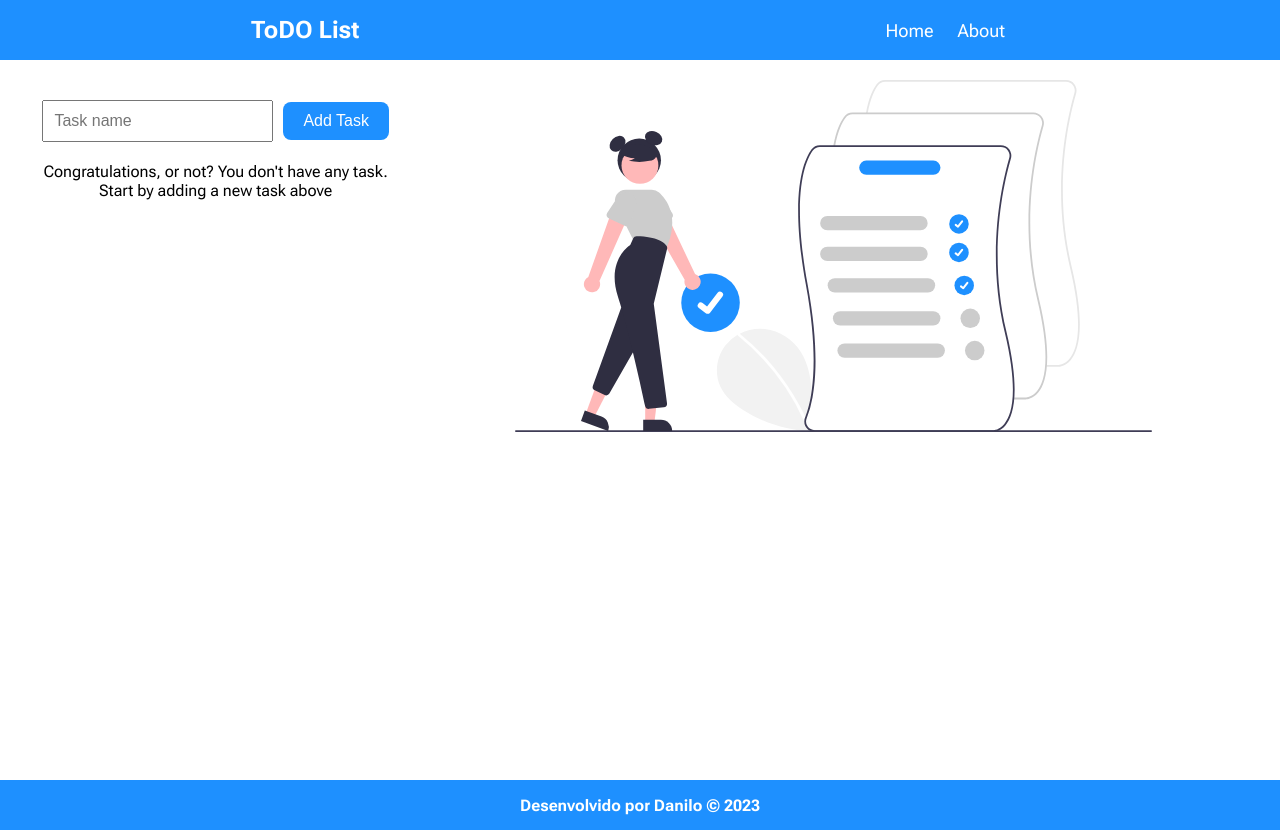
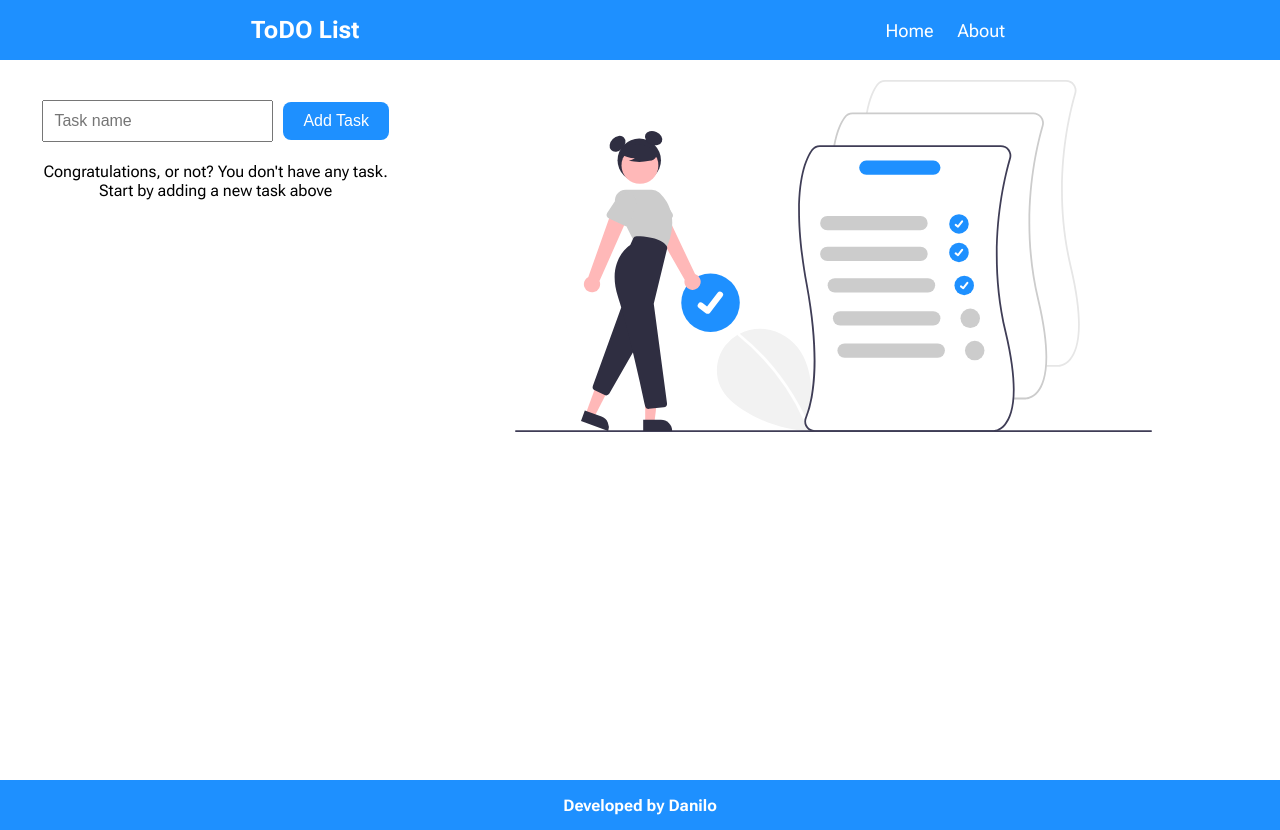
Before and after one commit to danilobertelli/hello-world-again, a React (Vite) app: page / in a window 1280 px wide. Built offline with nearby package versions, Linux system fonts and the light colour scheme.

Commit message:
Add AppContext for dynamic footer creator and refactor routing

```diff
--- a/src/components/Footer/Footer.tsx
+++ b/src/components/Footer/Footer.tsx
@@ -1,9 +1,10 @@
 import styles from "./Footer.module.css";
+import { FooterProps } from "./FooterProps";
 
-const Footer = () => {
+const Footer = ({ creator }: FooterProps) => {
   return (
     <footer className={styles.footer}>
-      Desenvolvido por Danilo &copy; 2023
+      <p>Developed by {creator}</p>
     </footer>
   );
 };
--- /dev/null
+++ b/src/components/Footer/FooterProps.tsx
@@ -0,0 +1,3 @@
+export interface FooterProps {
+  creator: string | undefined;
+}
--- /dev/null
+++ b/src/contexts/AppContext.tsx
@@ -0,0 +1,4 @@
+import { createContext } from "react";
+import { AppContextType } from "./AppContextType";
+
+export const AppContext = createContext<AppContextType | null>(null);
--- /dev/null
+++ b/src/contexts/AppContextProvider.tsx
@@ -0,0 +1,12 @@
+import { useState } from "react";
+import { AppContext } from ".";
+
+export const AppContextProvider = (props: { children: React.ReactNode }) => {
+  const { children } = props;
+
+  const [creator] = useState("Danilo");
+
+  return (
+    <AppContext.Provider value={{ creator }}>{children}</AppContext.Provider>
+  );
+};
--- /dev/null
+++ b/src/contexts/AppContextType.tsx
@@ -0,0 +1,3 @@
+export interface AppContextType {
+  creator: string;
+}
--- /dev/null
+++ b/src/contexts/index.tsx
@@ -0,0 +1,2 @@
+export { AppContext } from "./AppContext";
+export { AppContextProvider } from "./AppContextProvider";
--- a/src/pages/PageBase/PageBase.tsx
+++ b/src/pages/PageBase/PageBase.tsx
@@ -1,14 +1,19 @@
 import { Outlet } from "react-router-dom";
 import { Container, Footer, Header } from "../../components";
+import { useContext } from "react";
+import { AppContext } from "../../contexts";
 
 const PageBase = () => {
+  const context = useContext(AppContext);
+  const creator = context?.creator;
+
   return (
     <main>
       <Header />
       <Container>
         <Outlet />
       </Container>
-      <Footer />
+      <Footer creator={creator} />
     </main>
   );
 };
--- a/src/routes.tsx
+++ b/src/routes.tsx
@@ -1,8 +1,10 @@
 import { BrowserRouter, Routes, Route } from "react-router-dom";
 import { About, Home, PageBase, NotFound } from "./pages";
+import { AppContextProvider } from "./contexts";
 
 function AppRoutes() {
   return (
+    <AppContextProvider>
       <BrowserRouter>
         <Routes>
           <Route path="/" element={<PageBase />}>
@@ -12,6 +14,7 @@ function AppRoutes() {
           </Route>
         </Routes>
       </BrowserRouter>
+    </AppContextProvider>
   );
 }
 
```
Lines whose indentation alone changed are shown as unchanged.
